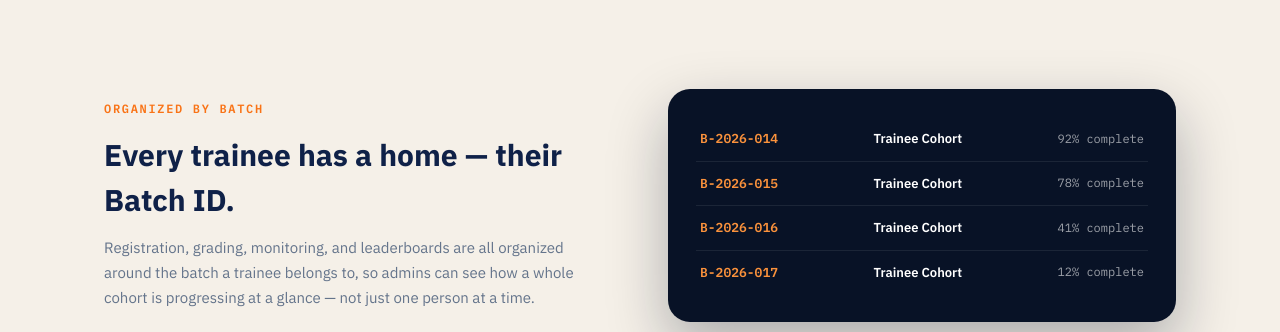
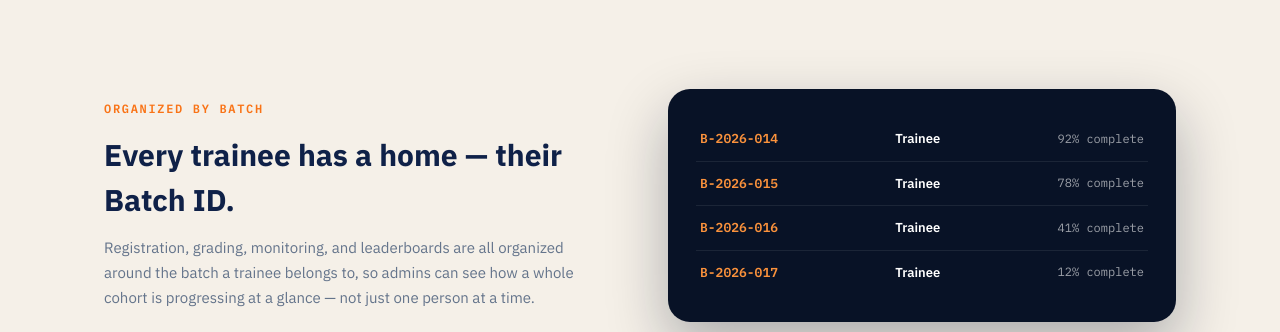
Before and after one commit to team-litigation-lab/Training-Portal, a plain HTML site: page index.html in a window 1280 px wide. Shown: the part 1700-2032 px from the top of the page. Drawn offline with nearby package versions, Linux system fonts and the light colour scheme.

Commit message:
Update batch names from 'Cohort' to 'Trainee'

```diff
--- a/index.html
+++ b/index.html
@@ -284,10 +284,10 @@
             <p style="font-size:15px; color:var(--slate); line-height:1.65;">Registration, grading, monitoring, and leaderboards are all organized around the batch a trainee belongs to, so admins can see how a whole cohort is progressing at a glance — not just one person at a time.</p>
         </div>
         <div class="batch-visual">
-            <div class="batch-row"><span class="batch-id">B-2026-014</span><span class="batch-name">Trainee Cohort</span><span class="batch-pct">92% complete</span></div>
-            <div class="batch-row"><span class="batch-id">B-2026-015</span><span class="batch-name">Trainee Cohort</span><span class="batch-pct">78% complete</span></div>
-            <div class="batch-row"><span class="batch-id">B-2026-016</span><span class="batch-name">Trainee Cohort</span><span class="batch-pct">41% complete</span></div>
-            <div class="batch-row"><span class="batch-id">B-2026-017</span><span class="batch-name">Trainee Cohort</span><span class="batch-pct">12% complete</span></div>
+            <div class="batch-row"><span class="batch-id">B-2026-014</span><span class="batch-name">Trainee</span><span class="batch-pct">92% complete</span></div>
+            <div class="batch-row"><span class="batch-id">B-2026-015</span><span class="batch-name">Trainee</span><span class="batch-pct">78% complete</span></div>
+            <div class="batch-row"><span class="batch-id">B-2026-016</span><span class="batch-name">Trainee</span><span class="batch-pct">41% complete</span></div>
+            <div class="batch-row"><span class="batch-id">B-2026-017</span><span class="batch-name">Trainee</span><span class="batch-pct">12% complete</span></div>
         </div>
     </div>
 </section>
```
